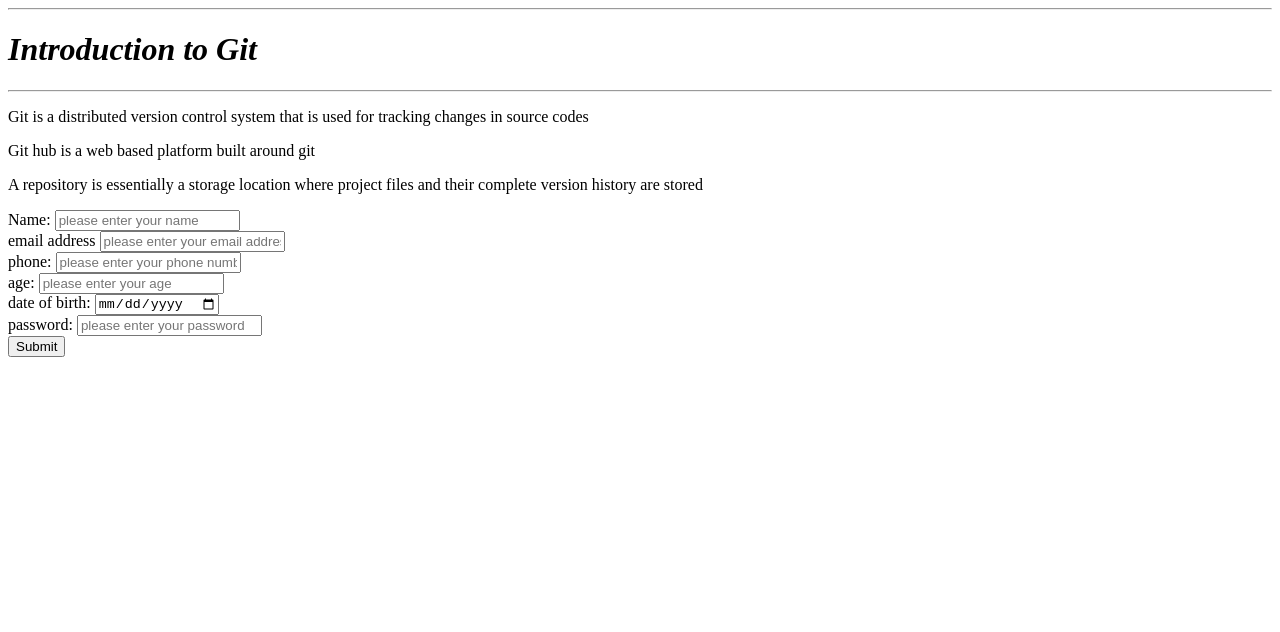
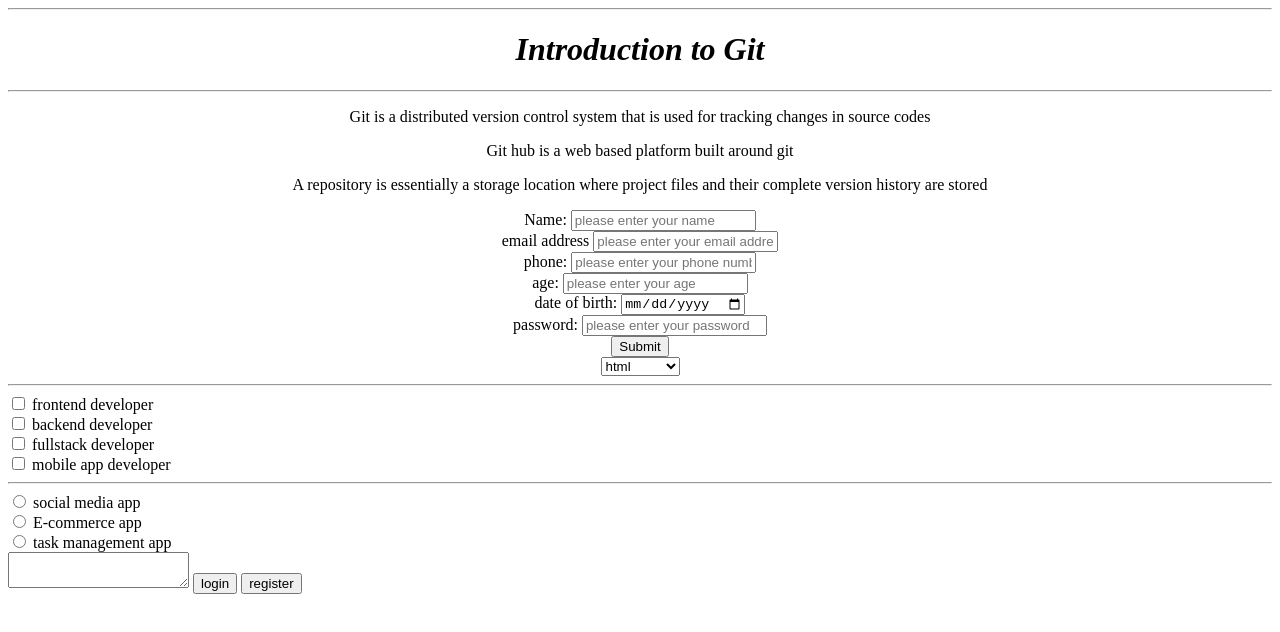
Before and after one commit to sobossreal/branch, a plain HTML site: page index.html in a window 1280 px wide. Drawn offline with Linux system fonts and the light colour scheme.

Commit message:
form element updated

```diff
--- a/index.html
+++ b/index.html
@@ -11,11 +11,12 @@
 <body>
     <hr>
     <!-- HEADING TAGS -->
-    <h1><em>Introduction to Git</em></h1>
+    <center><h1><em>Introduction to Git</em></h1> </center>
     <hr>
 
 
     <!-- paragraph tags -->
+    <center>
     <p>Git is a distributed version control system that is used for tracking changes in source codes</p>
     <p>Git hub is a web based platform built around git</p>
     <p>A repository is essentially a storage location where project files and their complete version history are stored
@@ -43,6 +44,54 @@
         <input type="submit">
     </form>
 
+    <form action="">
+        <select name="" id="">
+            <option value="">html</option>
+            <option value="">javascript</option>
+            <option value="">css</option>
+            <option value="">database</option>
+        </select>
+    </center>
+<hr>
+        <div>
+            <input type="checkbox">
+            <label for="">frontend developer</label> <br>
+
+            <input type="checkbox">
+            <label for="">backend developer</label> <br>
+
+            <input type="checkbox">
+            <label for="">fullstack developer</label> <br>
+
+            <input type="checkbox">
+            <label for="">mobile app developer</label>
+        </div>
+        <hr>
+        <div>
+            <input type="radio">
+            <label for="">social media app</label> <br>
+
+            <input type="radio">
+            <label for="">E-commerce app</label> <br>
+
+            <input type="radio">
+            <label for="">task management app</label> <br>
+
+
+        </div>
+
+        <textarea name="" id=""></textarea>
+
+        <button>login</button>
+        <button>register</button>
+
+    </form>
+
+
+
+
+
+
 
 
 
```
